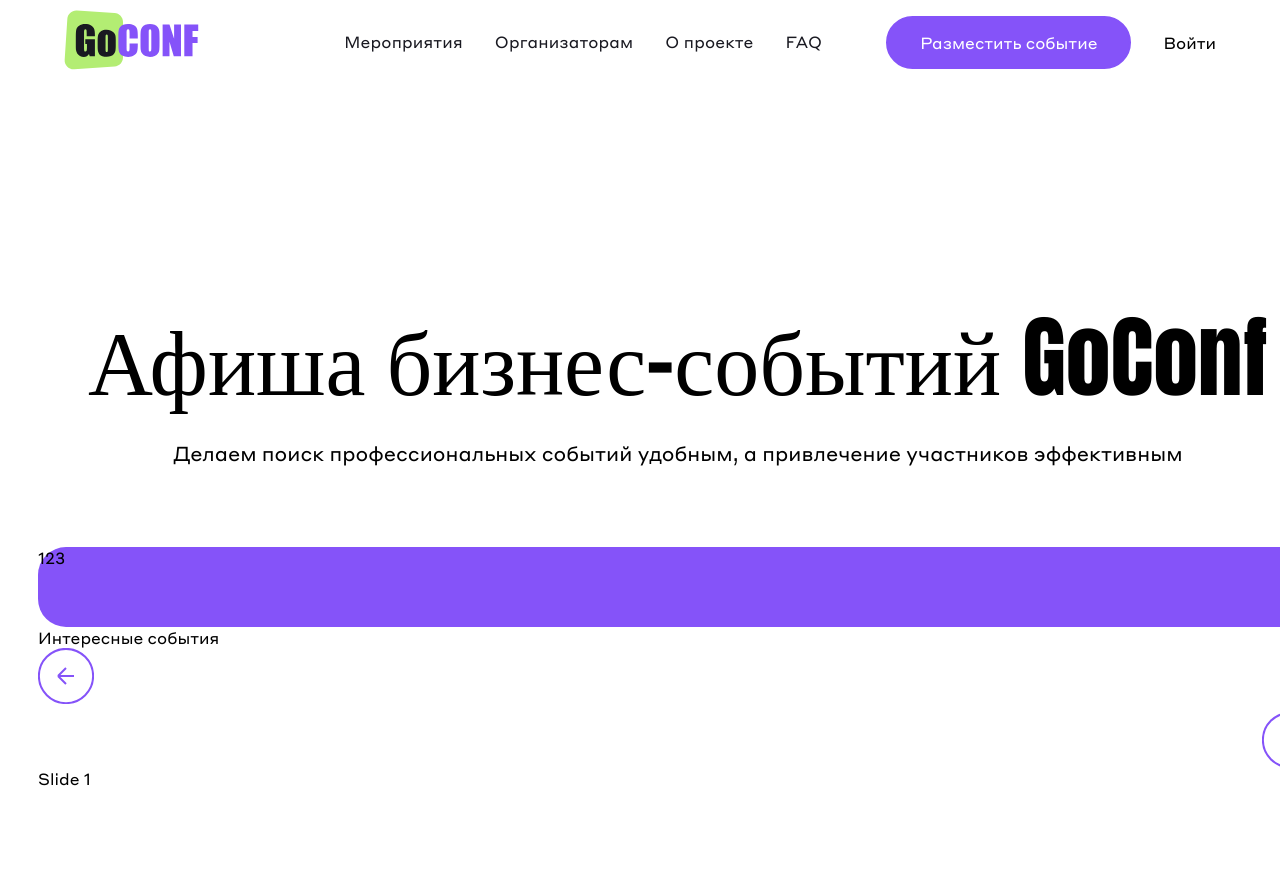
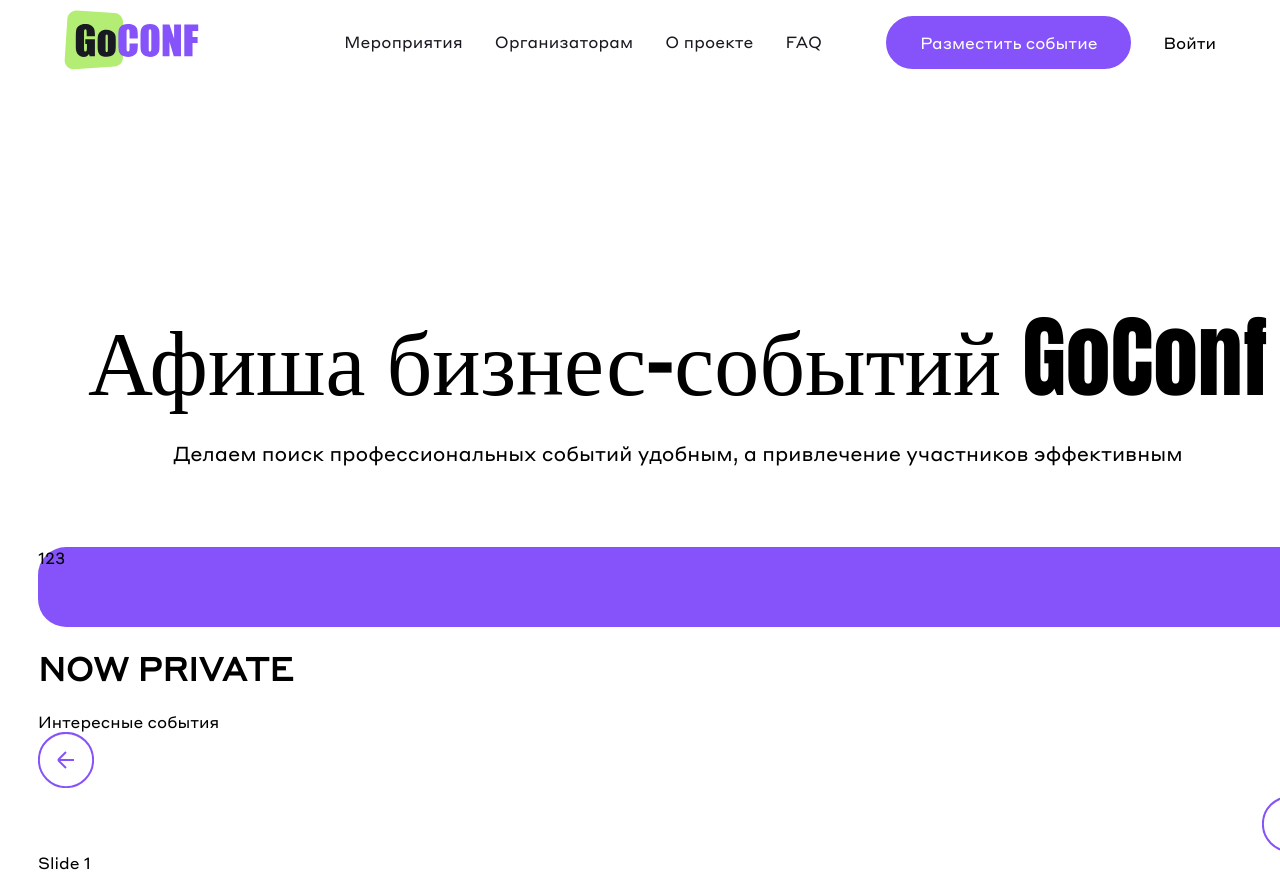
Before and after one commit to cubeisback/goconf, a React (Create React App) app: page / in a window 1280 px wide. Shown: the top 881 px of the page. Before the commit the page ends 828 px from the top, so only its background shows below. Built offline with nearby package versions, Linux system fonts and the light colour scheme.

Commit message:
change to private

```diff
--- a/src/pages/Main.jsx
+++ b/src/pages/Main.jsx
@@ -59,7 +59,7 @@ export const Main = () => {
       </motion.div>
 
                 </div>
-
+<h1>NOW PRIVATE</h1>
                 <div className={styles.slider}>
                     <div>Интересные события</div>
                     <div ref={navigationPrevRef} className={styles.slider_btn_prev}>
```
